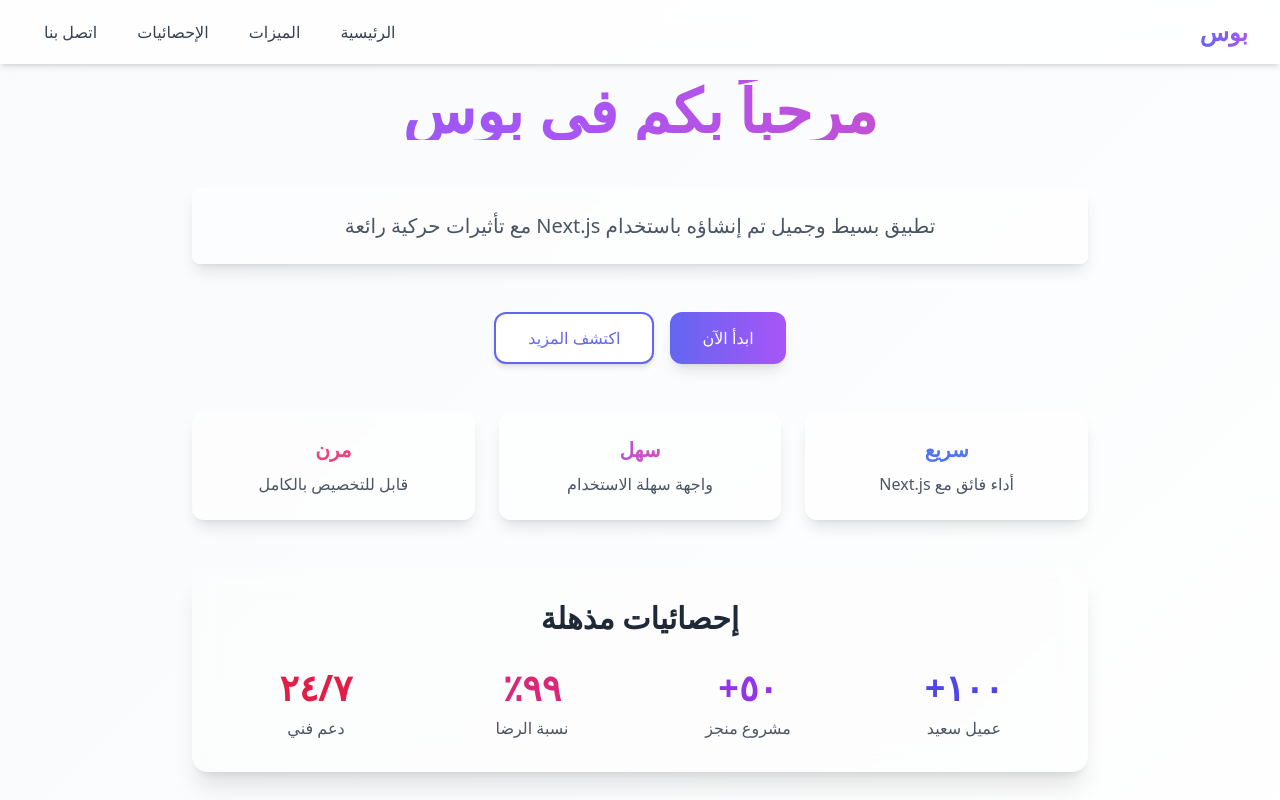
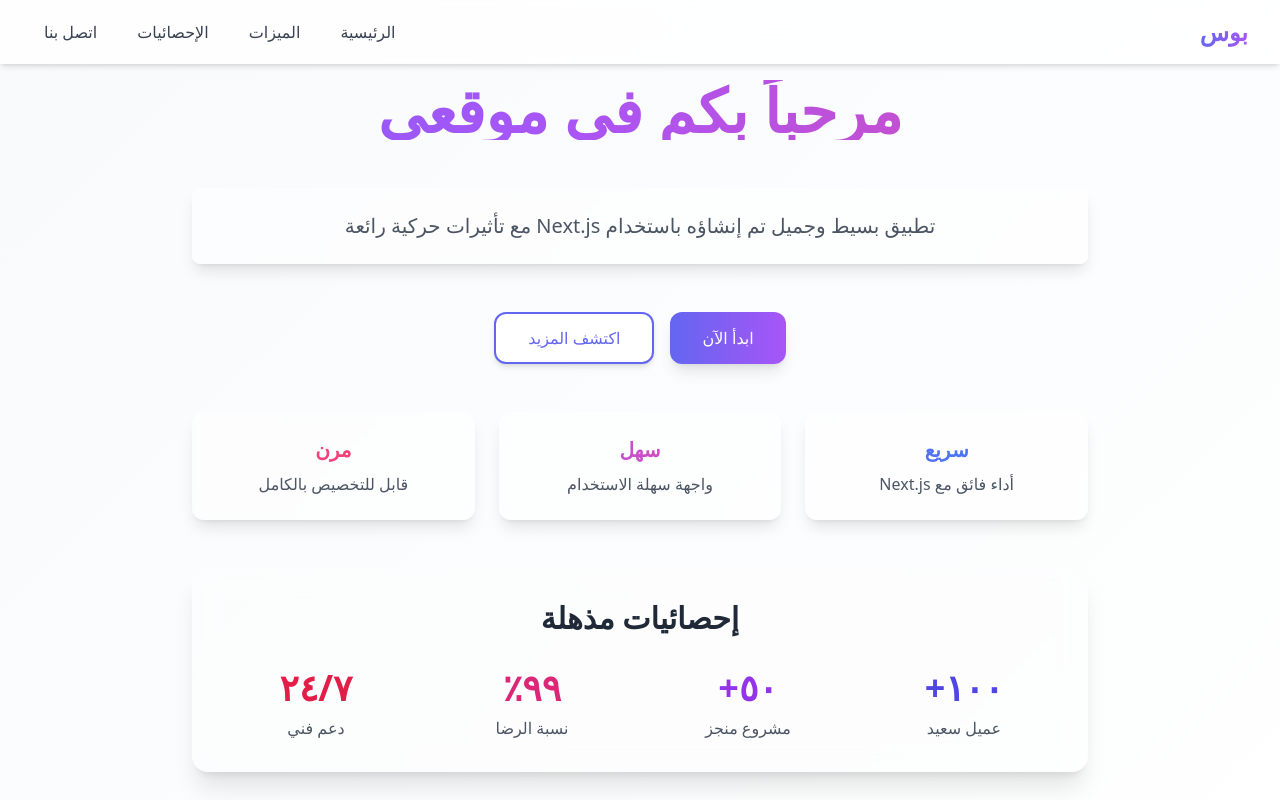
Before and after one commit to foxuae9/boos, a Next.js app: page / in a window 1280 px wide. Shown: the top 800 px of the page. Built offline with nearby package versions, Linux system fonts and the light colour scheme.

Commit message:
update: change welcome message

```diff
--- a/src/app/page.tsx
+++ b/src/app/page.tsx
@@ -25,7 +25,7 @@ export default function Home() {
         <div className="max-w-4xl w-full">
           <div className="text-center space-y-12">
             <h1 className="text-6xl font-bold bg-gradient-to-r from-indigo-500 via-purple-500 to-pink-500 text-transparent bg-clip-text animate-gradient hover-float">
-              مرحباً بكم في بوس
+              مرحباً بكم في موقعي
             </h1>
 
             <p className="text-xl text-gray-600 bg-white/50 backdrop-blur-sm rounded-lg p-6 shadow-lg glow-on-hover">
```
